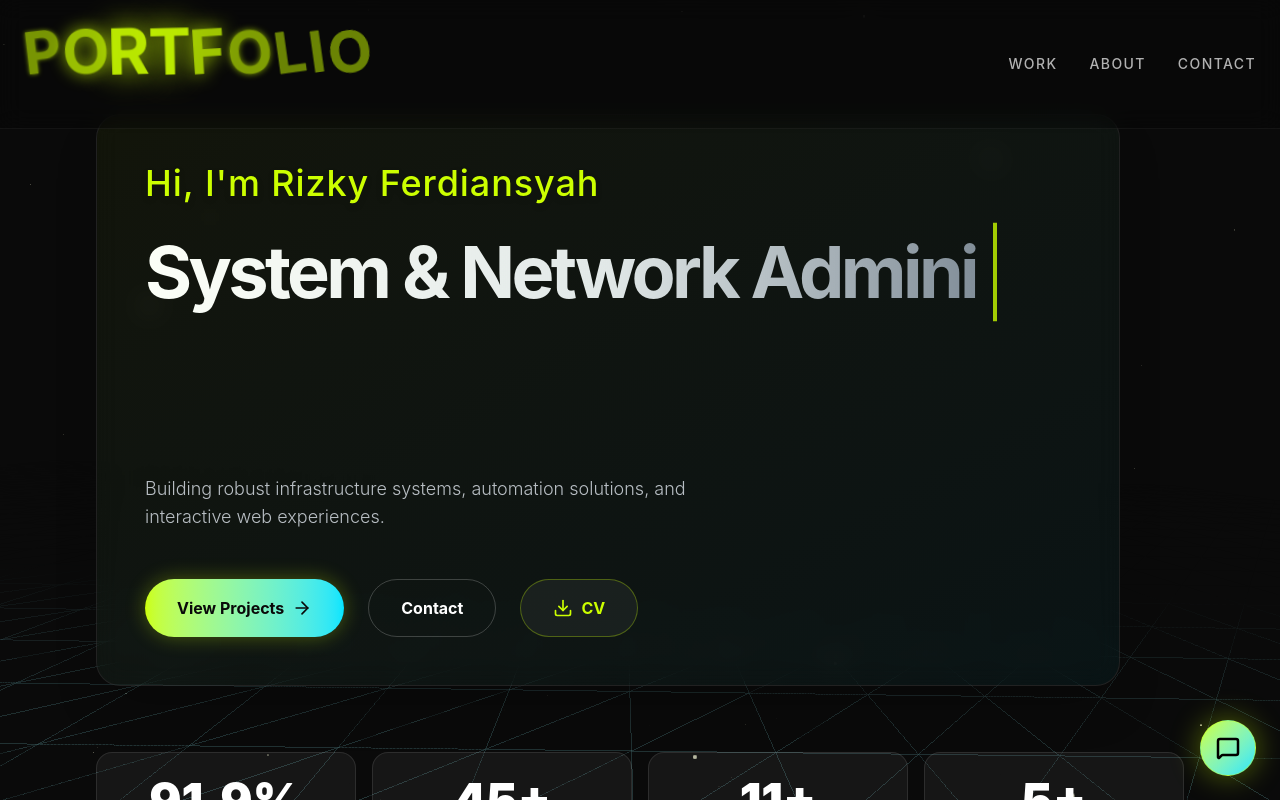
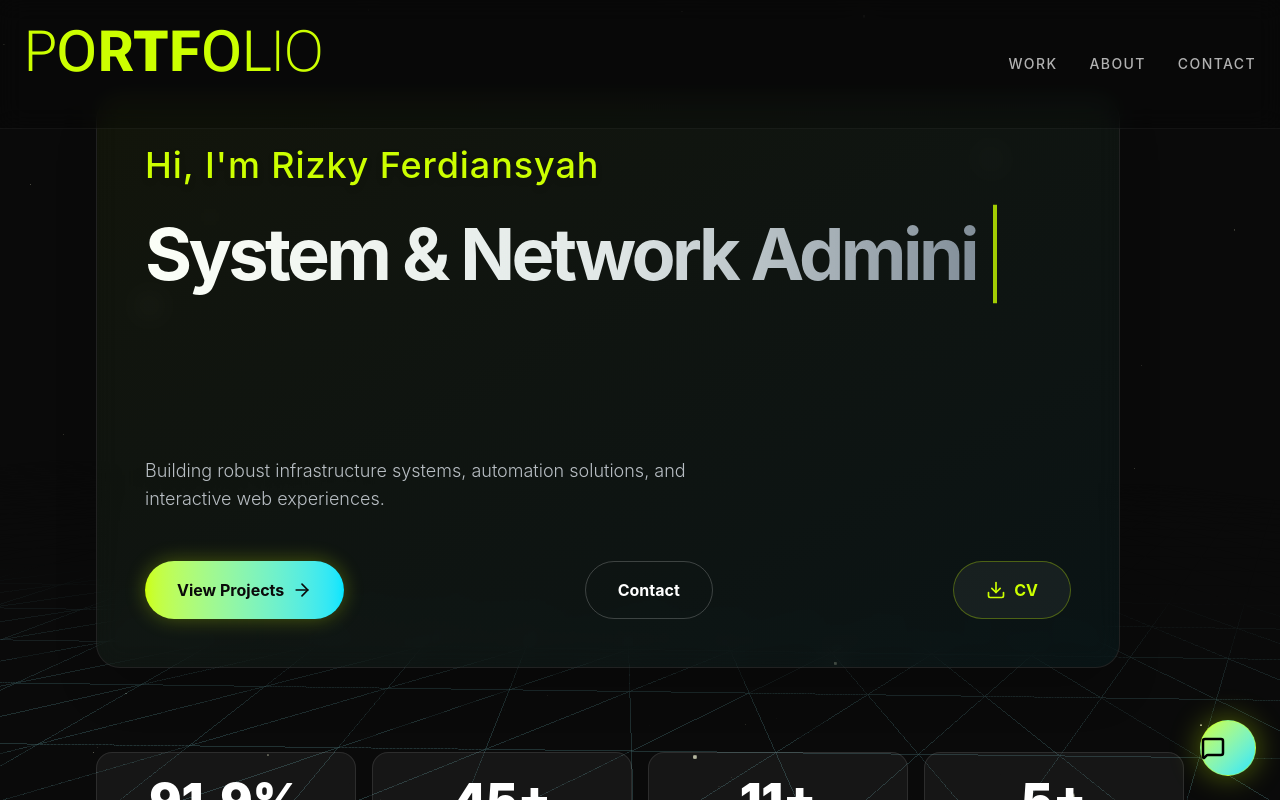
Before and after one commit to ferdiansyahh04/web-portofolio, a React (Vite) app: page / in a window 1280 px wide. Shown: the top 800 px of the page. Built offline with nearby package versions, Linux system fonts and the light colour scheme.

Commit message:
fix: TextPressure with Roboto Flex font
- Use Roboto Flex variable font from Google Fonts
- Support wght, wdth, ital axes for text pressure effect
- Remove custom fallback effects

```diff
--- a/src/App.jsx
+++ b/src/App.jsx
@@ -43,13 +43,14 @@ function App() {
         >
           <TextPressure
             text="PORTFOLIO"
-            fontFamily="Inter"
-            enableVariableFont={false}
-            enableScale={true}
-            enableColorShift={true}
-            enableGlow={true}
-            glowColor="#ccff00"
+            flex={true}
+            alpha={false}
+            stroke={false}
+            width={true}
+            weight={true}
+            italic={true}
             textColor="#ccff00"
+            strokeColor="#ff0000"
             minFontSize={28}
           />
         </div>
--- a/src/components/TextPressure.jsx
+++ b/src/components/TextPressure.jsx
@@ -22,17 +22,9 @@ const debounce = (func, delay) => {
 };
 
 const TextPressure = ({
-  text = 'Portfolio',
-  fontFamily = 'Inter',
-  fontUrl = '',
-
-  // Font variation settings (only work with variable fonts)
-  enableVariableFont = true,
-
-  // Fallback effects for standard fonts
-  enableScale = true,
-  enableColorShift = true,
-  enableGlow = true,
+  text = 'Hello!',
+  fontFamily = 'Roboto Flex',
+  fontUrl = 'https://fonts.googleapis.com/css2?family=Roboto+Flex:opsz,wdth,wght@8..144,25..151,100..1000&display=swap',
 
   width = true,
   weight = true,
@@ -45,7 +37,6 @@ const TextPressure = ({
 
   textColor = '#FFFFFF',
   strokeColor = '#FF0000',
-  glowColor = '#ccff00',
   className = '',
 
   minFontSize = 24
@@ -143,8 +134,6 @@ const TextPressure = ({
 
           const d = dist(mouseRef.current, charCenter);
 
-          // Variable font settings (only if enabled and supported)
-          if (enableVariableFont) {
           const wdth = width ? Math.floor(getAttr(d, maxDist, 5, 200)) : 100;
           const wght = weight ? Math.floor(getAttr(d, maxDist, 100, 900)) : 400;
           const italVal = italic ? getAttr(d, maxDist, 0, 1).toFixed(2) : 0;
@@ -158,31 +147,6 @@ const TextPressure = ({
           if (alpha && span.style.opacity !== alphaVal) {
             span.style.opacity = alphaVal;
           }
-          }
-
-          // Fallback effects for standard fonts
-          if (enableScale) {
-            const scaleVal = 1 + getAttr(d, maxDist, 0, 0.15);
-            const rotateVal = getAttr(d, maxDist, -8, 8);
-            if (span.style.transform !== `scale(${scaleVal}) rotate(${rotateVal}deg)`) {
-              span.style.transform = `scale(${scaleVal}) rotate(${rotateVal}deg)`;
-            }
-          }
-
-          if (enableColorShift) {
-            const alphaVal = 0.5 + getAttr(d, maxDist, 0, 0.5);
-            if (span.style.opacity !== String(alphaVal)) {
-              span.style.opacity = alphaVal;
-            }
-          }
-
-          if (enableGlow) {
-            const blurVal = getAttr(d, maxDist, 0, 15);
-            const spreadVal = getAttr(d, maxDist, 0, 0.8);
-            if (span.style.filter !== `drop-shadow(0 0 ${blurVal}px ${glowColor})`) {
-              span.style.filter = `drop-shadow(0 0 ${blurVal}px ${glowColor})`;
-            }
-          }
         });
       }
 
@@ -191,18 +155,14 @@ const TextPressure = ({
 
     animate();
     return () => cancelAnimationFrame(rafId);
-  }, [width, weight, italic, alpha, enableVariableFont, enableScale, enableColorShift, enableGlow, glowColor]);
+  }, [width, weight, italic, alpha]);
 
   const styleElement = useMemo(() => {
     return (
       <style>{`
-        @font-face {
-          font-family: '${fontFamily}';
-          src: url('${fontUrl}');
-          font-style: normal;
-        }
+        @import url('${fontUrl}');
 
-        .text-pressure-flex {
+        .flex {
           display: flex;
           justify-content: space-between;
         }
@@ -225,17 +185,11 @@ const TextPressure = ({
         .text-pressure-title {
           color: ${textColor};
         }
-
-        .text-pressure-char {
-          display: inline-block;
-          transition: transform 0.1s ease-out;
-          will-change: transform, opacity, filter;
-        }
       `}</style>
     );
   }, [fontFamily, fontUrl, textColor, strokeColor]);
 
-  const dynamicClassName = [className, flex ? 'text-pressure-flex' : '', stroke ? 'stroke' : ''].filter(Boolean).join(' ');
+  const dynamicClassName = [className, flex ? 'flex' : '', stroke ? 'stroke' : ''].filter(Boolean).join(' ');
 
   return (
     <div
@@ -262,9 +216,8 @@ const TextPressure = ({
           textAlign: 'center',
           userSelect: 'none',
           whiteSpace: 'nowrap',
-          fontWeight: 700,
-          width: '100%',
-          letterSpacing: '0.05em'
+          fontWeight: 100,
+          width: '100%'
         }}
       >
         {chars.map((char, i) => (
@@ -272,8 +225,8 @@ const TextPressure = ({
             key={i}
             ref={el => (spansRef.current[i] = el)}
             data-char={char}
-            className="text-pressure-char"
             style={{
+              display: 'inline-block',
               color: stroke ? undefined : textColor
             }}
           >
```
Lines whose indentation alone changed are shown as unchanged.
